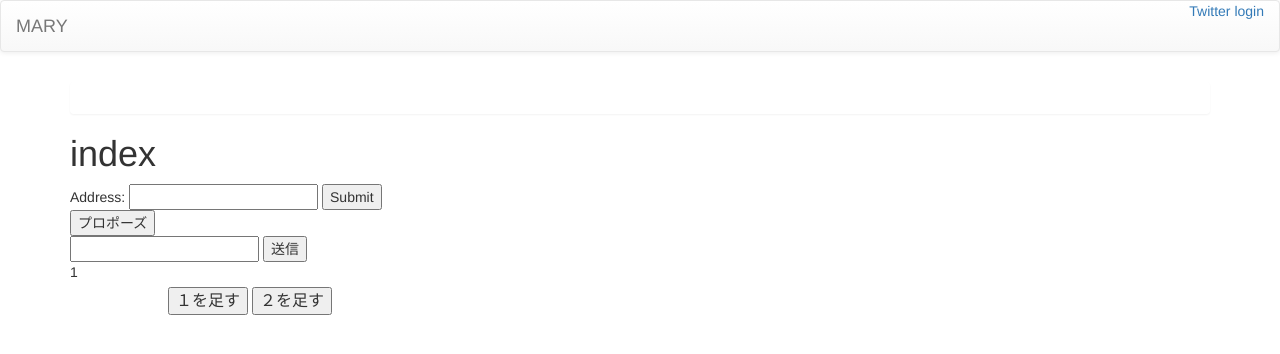
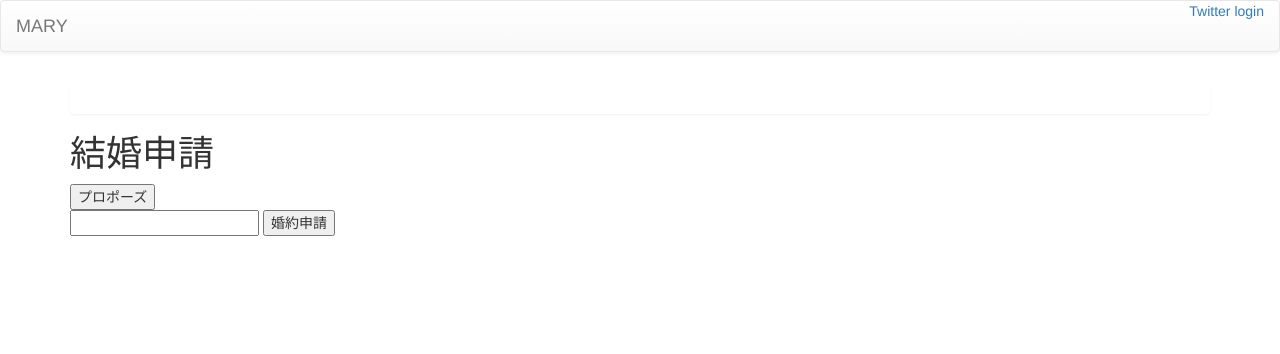
Before and after one commit to i4RP/MARY, a Rails app: template app/views/pages/index.html.erb in a window 1280 px wide. Shown: the top 354 px of the page. Run offline with Rails 7, Linux system fonts and the light colour scheme; the template is opened without the code that fills it, so the values that code supplies are empty; style sheets or scripts are compiled from the project's sources; some libraries are stand-ins or nearby versions.

Commit message:
アドレス指定して結婚申請できる所まで完了

```diff
--- a/app/assets/javascripts/application.js
+++ b/app/assets/javascripts/application.js
@@ -14,5 +14,5 @@
 //= require rails-ujs
 //= require turbolinks
 //= require_tree .
+//= require mary
 //= require web3.min
-//= require mary
--- a/app/assets/javascripts/mary.js
+++ b/app/assets/javascripts/mary.js
@@ -37,10 +37,11 @@ function propose(address) {
     .on("receipt", function(receipt) {
     //  $("#txStatus").text("Successfully Proposed " + address + "!");
       // トランザクションがブロックチェーンに取り込まれた。UIをアップデートしよう
+      alert("トランザクションが発行されました");
     })
     .on("error", function(error) {
       // トランザクションが失敗したことをユーザーに通知するために何かを行う
-    //  $("#txStatus").text(error);
+      alert("トランザクションが失敗しました");
     });
   }
 
--- a/app/views/pages/index.html.erb
+++ b/app/views/pages/index.html.erb
@@ -1,27 +1,31 @@
-<h1>index</h1>
-<form name="myForm" onclick="propose(address)" method="post">
+<h1>結婚申請</h1>
+<!-- <form name="myForm" onclick="propose(address)" method="post">
 Address:
 <input type="text" name="address">
 <input type="submit" value="Submit">
 </form>
-
+ -->
 <button onclick="propose('0x3633D07CCFe6d719D35502040944db709B842767')">プロポーズ</button>
 
 <form name="myform">
   <input name="mytext" type="text" />
-  <button id="btn">送信</button>
+  <button id="btn">婚約申請</button>
 </form>
 <script>
   var btn = document.getElementById('btn');
 
   btn.addEventListener('click', function() {
-    alert(document.myform.mytext.value);
-    propose(document.myform.mytext.value);
+    if (document.myform.mytext.value) {
+      alert(document.myform.mytext.value+"に婚約を申請しますか？");
+      propose(document.myform.mytext.value);
+    } else {
+      alert("結婚を申請する相手のイーサリアムアドレスを入力してください");
+    }
   })
 </script>
-
+<!--
 <div id="sample">1</div>
 <div id="sampleButton">
     <button onclick="funcAdd1()">１を足す</button>
     <button onclick="funcAdd2()">２を足す</button>
-</div>
+</div> -->
```
